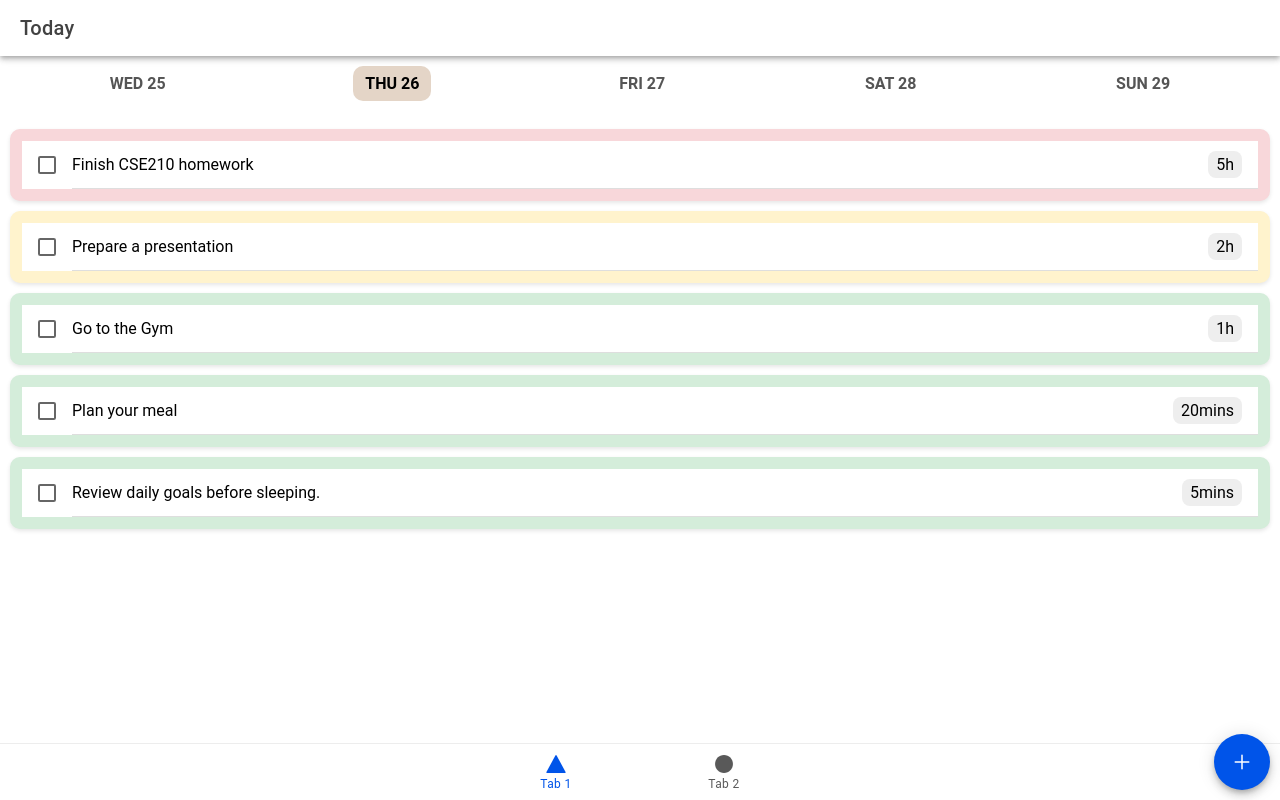
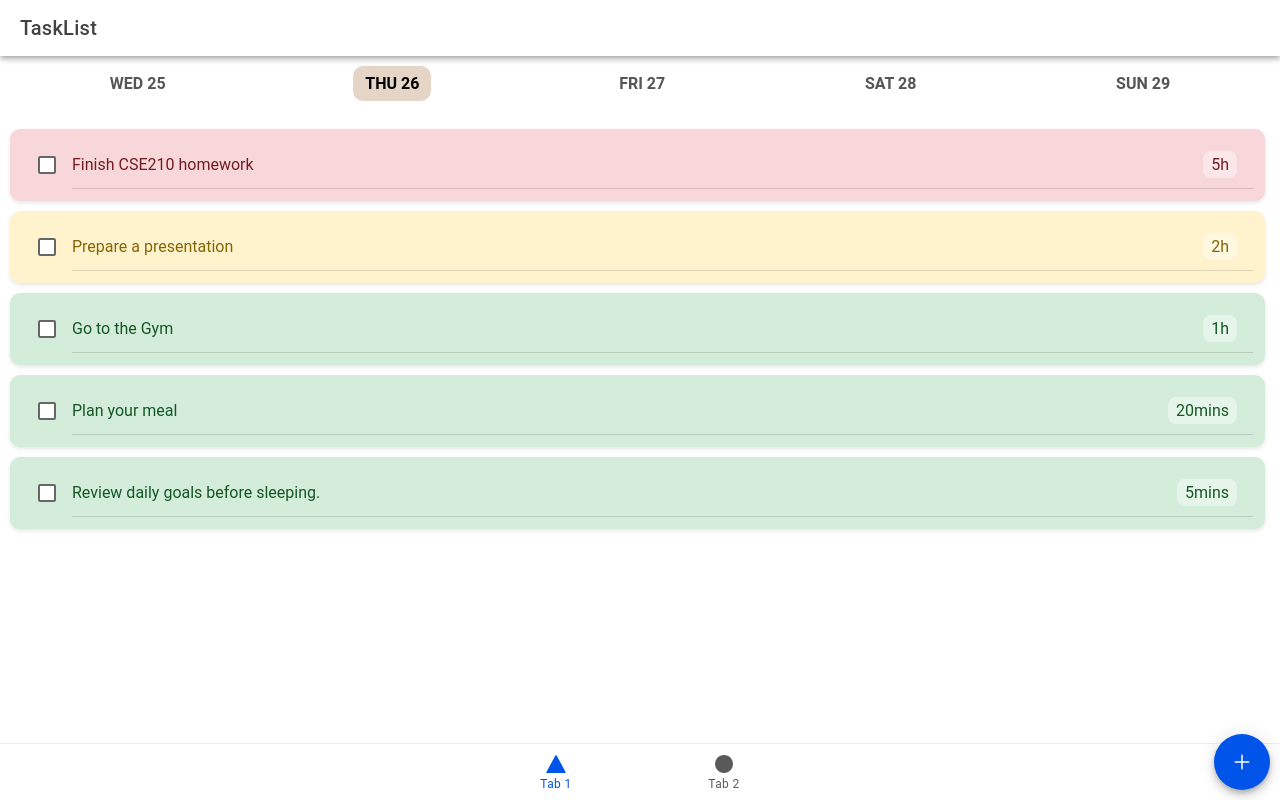
Before and after one commit to carmendyck/cse210-team7, a React (Vite) app in the folder frontend/: page /tasklist in a window 1280 px wide. Built offline with nearby package versions, Linux system fonts and the light colour scheme.

Commit message:
Enabled navigation to the corresponding task details page

```diff
--- a/frontend/src/App.tsx
+++ b/frontend/src/App.tsx
@@ -58,7 +58,8 @@ const RenderContent: React.FC = () => {
     <>
       <IonRouterOutlet animated={false} key={location.pathname}>
         <Route exact path="/login" component={Login} />
-        <Route exact path="/viewtask" component={ViewTask} />
+        {/* <Route exact path="/viewtask" component={ViewTask} /> */}
+        <Route exact path="/viewtask/:taskId" component={ViewTask} />
         <Route path="/tasklist" component={Home} />
         <Route path="/createtask" component={CreateTask} />
         <Route path="/create_acct_pref" component={CreateAccountPreferences} />
--- a/frontend/src/pages/TaskList.css
+++ b/frontend/src/pages/TaskList.css
@@ -1,3 +1,4 @@
+/* Date selector styling */
 .date-selector {
     display: flex;
     justify-content: space-around;
@@ -16,41 +17,57 @@
     color: black;
 }
 
+/* Task item styling */
 .task-item {
     display: flex;
     align-items: center;
     padding: 12px;
     border-radius: 10px;
-    margin: 10px;
+    margin: 10px 15px 10px 10px; /* Add right margin (15px) */
     box-shadow: 0px 2px 4px rgba(0, 0, 0, 0.1);
+    width: auto; /* Adjust width to respect margins */
 }
 
+
+/* Ensure text fills the available space */
 .task-item h2 {
     font-size: 16px;
+    flex: 1;
 }
 
+/* Style for the duration label */
 .task-item .duration {
     margin-left: auto;
-    background: #eee;
+    background: rgba(255, 255, 255, 0.4); /* Slight transparency */
     padding: 4px 8px;
     border-radius: 8px;
 }
 
+/* Color styles for different task categories */
 .task-item.red {
-    background-color: #f8d7da;
+    background-color: #f8d7da !important;
+    color: #721c24;
 }
 
 .task-item.yellow {
-    background-color: #fff3cd;
+    background-color: #fff3cd !important;
+    color: #856404;
 }
 
 .task-item.green {
-    background-color: #d4edda;
+    background-color: #d4edda !important;
+    color: #155724;
 }
 
-  /* .add-button {
+/* Ensures IonItem component fully inherits background color */
+.task-item::part(native) {
+    background-color: inherit !important;
+}
+
+/* Styling for the floating add button */
+.add-button {
     position: fixed;
     bottom: 20px;
     right: 20px;
     border-radius: 50%;
-  } */
+}
--- a/frontend/src/pages/TaskList.tsx
+++ b/frontend/src/pages/TaskList.tsx
@@ -46,9 +46,10 @@ const tasks = [
 const TaskList: React.FC = () => {
   const history = useHistory();
 
-  const selectTask = () => {
+  const selectTask = (taskId: number) => {
     console.log("moved to viewtask");
-    history.replace("/viewtask");
+    // history.replace("/viewtask");
+    history.push(`/viewtask/${taskId}`);
     window.location.reload(); // TODO: Figure out how to remove this
   };
 
@@ -56,7 +57,7 @@ const TaskList: React.FC = () => {
     <IonPage>
       <IonHeader>
         <IonToolbar>
-          <IonTitle>Today</IonTitle>
+          <IonTitle>TaskList</IonTitle>
         </IonToolbar>
       </IonHeader>
       <IonContent fullscreen>
@@ -72,7 +73,7 @@ const TaskList: React.FC = () => {
         {/* Task List */}
         <IonList>
           {tasks.map((task) => (
-            <IonItem key={task.id} className={`task-item ${task.color}`} button onClick={selectTask}>
+            <IonItem key={task.id} className={`task-item ${task.color}`} button onClick={() => selectTask(task.id)}>
               <IonCheckbox slot="start" />
               <IonLabel>
                 <h2>{task.title}</h2>
--- a/frontend/src/pages/ViewTask.tsx
+++ b/frontend/src/pages/ViewTask.tsx
@@ -1,17 +1,26 @@
 import { IonButton, IonContent, IonPage, IonTitle, IonToolbar } from "@ionic/react";
-import { useHistory } from "react-router-dom";
+import { useHistory, useParams} from "react-router-dom";
 import { useEffect, useState } from "react";
 import { useLocation } from "react-router-dom";
+
+interface RouteParams {
+  taskId: string;
+}
+
 
 const ViewTask: React.FC = () => {
   const history = useHistory();
   const location = useLocation();
   const [forceUpdate, setForceUpdate] = useState(0);
 
+  // useEffect(() => {
+  //   console.log("ViewTask mounted or URL changed:", location.pathname);
+  //   setForceUpdate(prev => prev + 1);
+  // }, [location.pathname]); // Runs when the route changes
+  const { taskId } = useParams<RouteParams>();
   useEffect(() => {
-    console.log("ViewTask mounted or URL changed:", location.pathname);
-    setForceUpdate(prev => prev + 1);
-  }, [location.pathname]); // Runs when the route changes
+    console.log("ViewTask mounted or URL changed, taskId:", taskId);
+  }, [taskId]);
 
   const handleBack = () => {
     history.replace("/tasklist"); // Redirects to the main app
@@ -20,7 +29,8 @@ const ViewTask: React.FC = () => {
   return (
     <IonPage key={forceUpdate}>
       <IonToolbar>
-        <IonTitle>View Task</IonTitle>
+        {/* <IonTitle>View Task</IonTitle> */}
+        <IonTitle>View Task {taskId}</IonTitle>
       </IonToolbar>
       <IonContent className="ion-flex ion-justify-content-center ion-align-items-center ion-padding">
         <IonButton expand="full" onClick={handleBack}>Back</IonButton>
```
Lines whose indentation alone changed are shown as unchanged.
